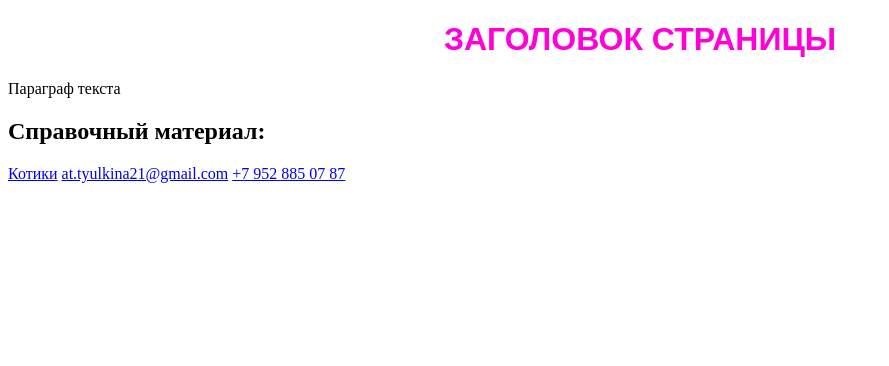
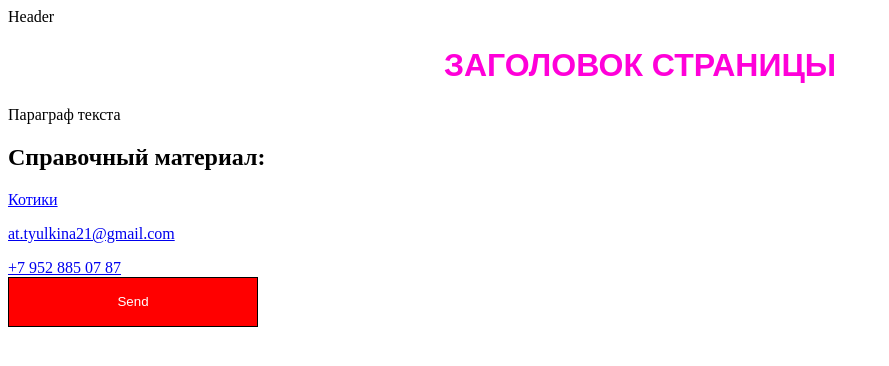
Before and after one commit to annatyu/annatyu.github.io, a plain HTML site: page index.html in a window 1280 px wide. Shown: the whole page, without its empty margins (0-889 px from the left). Drawn offline with Linux system fonts and the light colour scheme.

Commit message:
button added

```diff
--- a/index.html
+++ b/index.html
@@ -6,14 +6,19 @@
         <link rel = "stylesheet" href="styles/styles.css">
 
     </head>
+    <header> Header </header>
     <body>
         <h1 class = "title page-title"> Заголовок страницы </h1>
         <p title = "Подсказка для параграфа" >Параграф текста</p>
         <h2> Справочный материал:</h2>
 
     <a class = "element" href="https://yandex.ru/images/search?from=tabbar&text=%D0%BA%D0%BE%D1%82%D0%B8%D0%BA%D0%B8%20%D0%BC%D0%B8%D0%BB%D1%8B%D0%B5">Котики</a>
-    <a href = "mailto:at.tyulkina21@gmail.com">at.tyulkina21@gmail.com</a>
-    <a href="tel:+79528850787">+7 952 885 07 87</a>
-
+    <p></p>
+    <a class = "selector" href = "mailto:at.tyulkina21@gmail.com">at.tyulkina21@gmail.com</a>
+    <p></p>
+    <a  href = "tel:+79528850787">+7 952 885 07 87</a>
+    <div class = "header">
+    <button class = "button button-red"> Send </button>
+    </div>
 </body>
 </html>
--- a/styles/styles.css
+++ b/styles/styles.css
@@ -24,3 +24,18 @@ h1
 .element:active{
     color: darkred;
 }
+
+.button {
+    width: 150px;
+    height: 50px;
+}
+
+.button-red {
+    background: red;
+    color: white;
+    border: 1px solid black;
+}
+
+.header .button {
+    width: 250px;
+}
```
